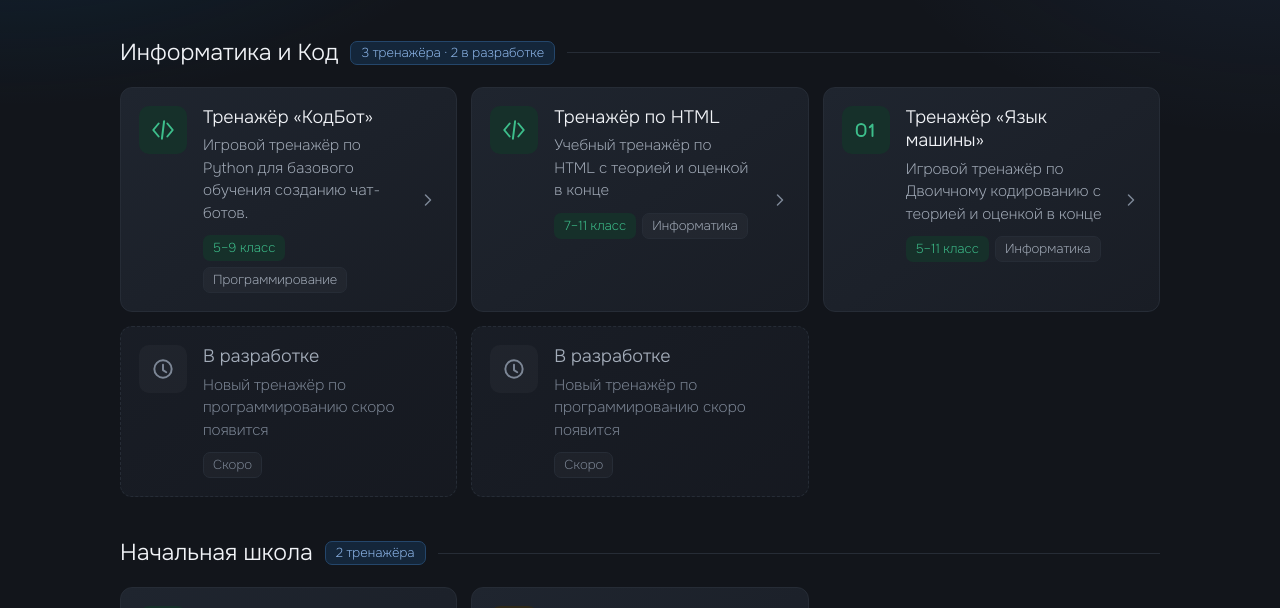
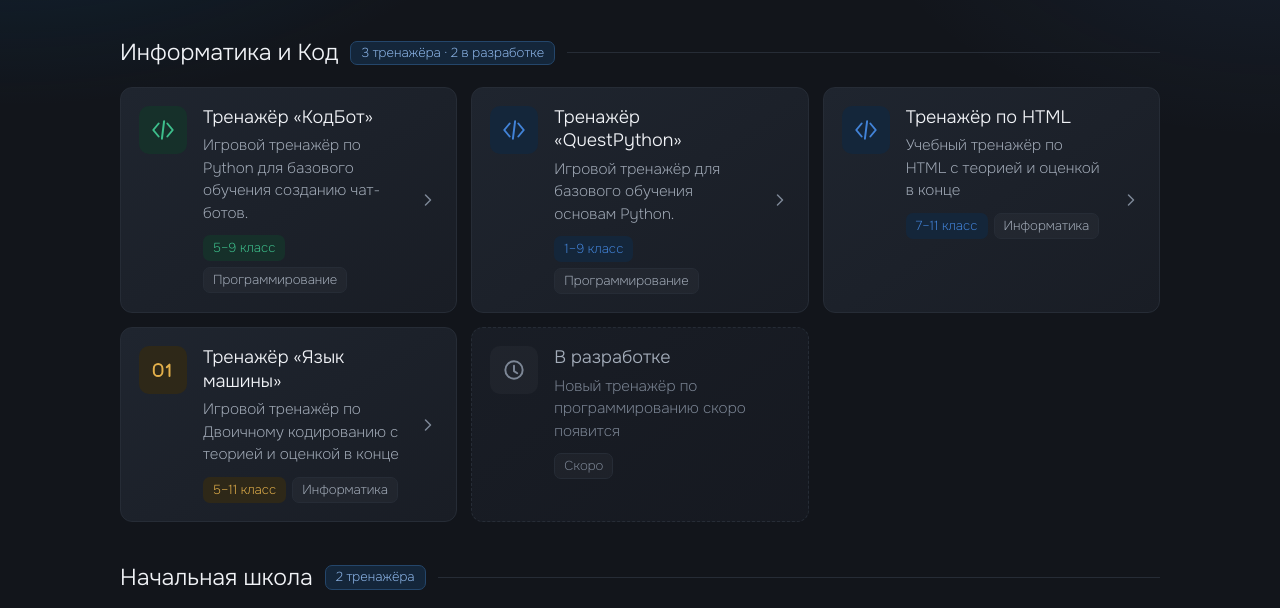
Before and after one commit to maynezs/mysite, a plain HTML site: page trainers.html in a window 1280 px wide. Shown: the part 114-722 px from the top of the page. Drawn offline with Linux system fonts and the light colour scheme.

Commit message:
Update trainers.html

```diff
--- a/trainers.html
+++ b/trainers.html
@@ -55,7 +55,16 @@
           </span>
           <span class="card__arrow" aria-hidden="true"><svg viewBox="0 0 24 24"><path d="M9 6l6 6-6 6"/></svg></span>
         </a>
-        <a class="card card--green" href="trainers/trenhtml.html" style="--i:0">
+        <a class="card card" href="kodbot/kodbot.html" style="--i:0">
+          <span class="card__icon" aria-hidden="true"><svg viewBox="0 0 24 24"><path d="M8 6l-5 6 5 6M16 6l5 6-5 6"/><path d="M13 4l-2 16"/></svg></span>
+          <span class="card__body">
+            <span class="card__title">Тренажёр «QuestPython»</span>
+            <span class="card__text">Игровой тренажёр для базового обучения основам Python.</span>
+            <span class="card__tags"><span class="tag tag--accent">1–9 класс</span><span class="tag">Программирование</span></span>
+          </span>
+          <span class="card__arrow" aria-hidden="true"><svg viewBox="0 0 24 24"><path d="M9 6l6 6-6 6"/></svg></span>
+        </a>
+        <a class="card card" href="trainers/trenhtml.html" style="--i:0">
           <span class="card__icon" aria-hidden="true"><svg viewBox="0 0 24 24"><path d="M8 6l-5 6 5 6M16 6l5 6-5 6"/><path d="M13 4l-2 16"/></svg></span>
           <span class="card__body">
             <span class="card__title">Тренажёр по HTML</span>
@@ -64,7 +73,7 @@
           </span>
           <span class="card__arrow" aria-hidden="true"><svg viewBox="0 0 24 24"><path d="M9 6l6 6-6 6"/></svg></span>
         </a>
-        <a class="card card--green" href="trainers/dvakod.html" style="--i:0">
+        <a class="card card--yellow" href="trainers/dvakod.html" style="--i:1">
           <span class="card__icon" aria-hidden="true"><svg viewBox="0 0 24 24"><rect x="3.5" y="6.5" width="8" height="11" rx="4"/><path d="M15.5 9.5l2.5-2.5V17.5"/></svg></span>
           <span class="card__body">
             <span class="card__title">Тренажёр «Язык машины»</span>
@@ -73,14 +82,6 @@
           </span>
           <span class="card__arrow" aria-hidden="true"><svg viewBox="0 0 24 24"><path d="M9 6l6 6-6 6"/></svg></span>
         </a>
-        <div class="card card--placeholder" style="--i:2" aria-disabled="true">
-          <span class="card__icon" aria-hidden="true"><svg viewBox="0 0 24 24"><circle cx="12" cy="12" r="8"/><path d="M12 8v5l3 2"/></svg></span>
-          <span class="card__body">
-            <span class="card__title">В разработке</span>
-            <span class="card__text">Новый тренажёр по программированию скоро появится</span>
-            <span class="card__tags"><span class="tag">Скоро</span></span>
-          </span>
-        </div>
         <div class="card card--placeholder" style="--i:2" aria-disabled="true">
           <span class="card__icon" aria-hidden="true"><svg viewBox="0 0 24 24"><circle cx="12" cy="12" r="8"/><path d="M12 8v5l3 2"/></svg></span>
           <span class="card__body">
```
